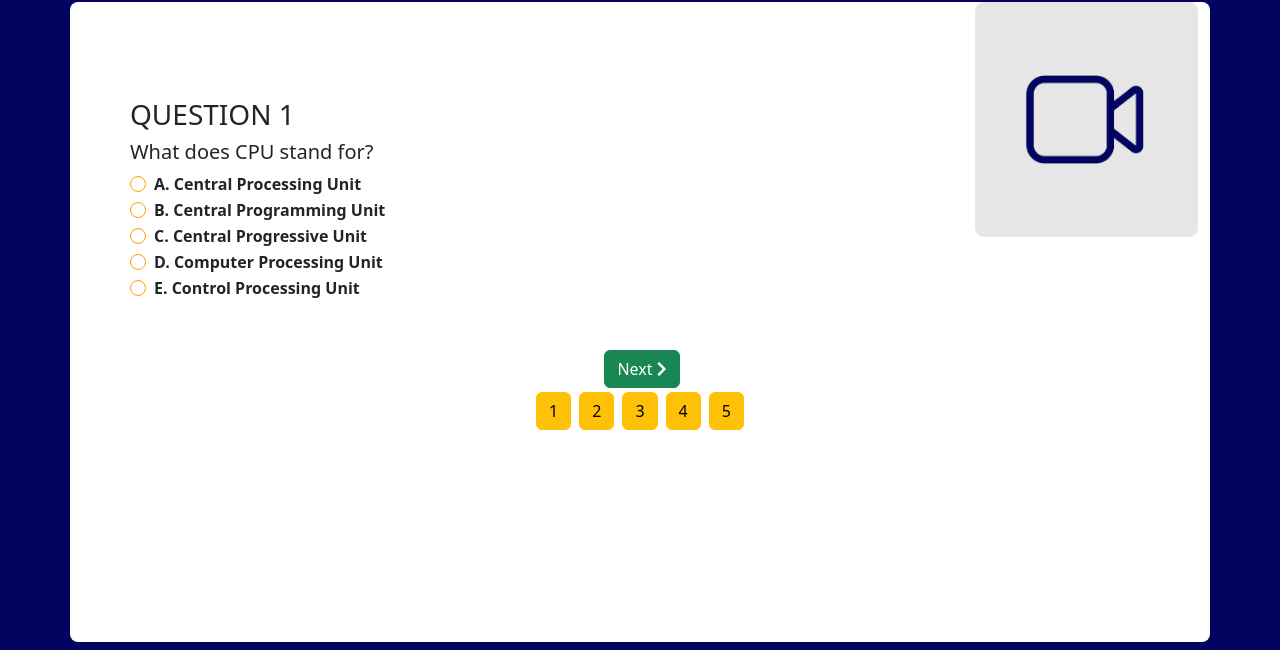
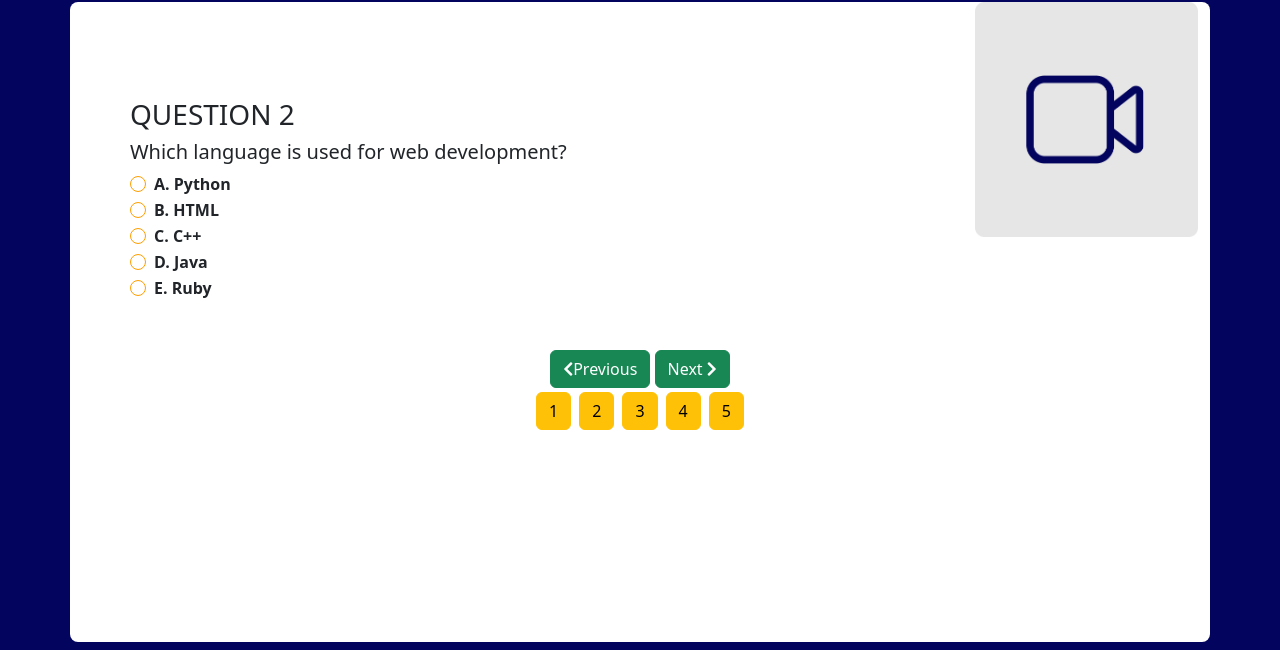
Before and after one commit to OjuoyeMoshoodOlawale/examtrust, a plain HTML site: page exampage.html in a window 1280 px wide. Both pictures are taken after a click on the button "Next". Shown: the part 151-801 px from the top of the page. Drawn offline with nearby package versions, Linux system fonts and the light colour scheme.

Commit message:
corrections from the front end

```diff
--- a/exampage.html
+++ b/exampage.html
@@ -55,10 +55,18 @@
         <!--end $question ..-->
         <div class="d-flex justify-content-center">
           <button class="btn btn-success" id="nav_left">
-            <i class="fas fa-chevron-left"></i>Previous
+            <i
+              class="fas fa-chevron-left"
+              onclick="nav_questions((active_state_questions -1))"
+            ></i
+            >Previous
           </button>
           &nbsp;
-          <button class="btn btn-success" id="nav_right">
+          <button
+            class="btn btn-success"
+            id="nav_right"
+            onclick="nav_questions((active_state_questions +1))"
+          >
             Next <i class="fas fa-chevron-right"></i>
           </button>
         </div>
@@ -100,7 +108,7 @@
 
     <script>
       // Function to display a question and its options
-      var active_state_questions = "";
+      window.active_state_questions = "";
       function nav_questions(index) {
         active_state_questions = index;
         if (index < 0 || index >= allQuestions.length) {
```
Also changed, not shown: login.html (+3 -3 lines).
